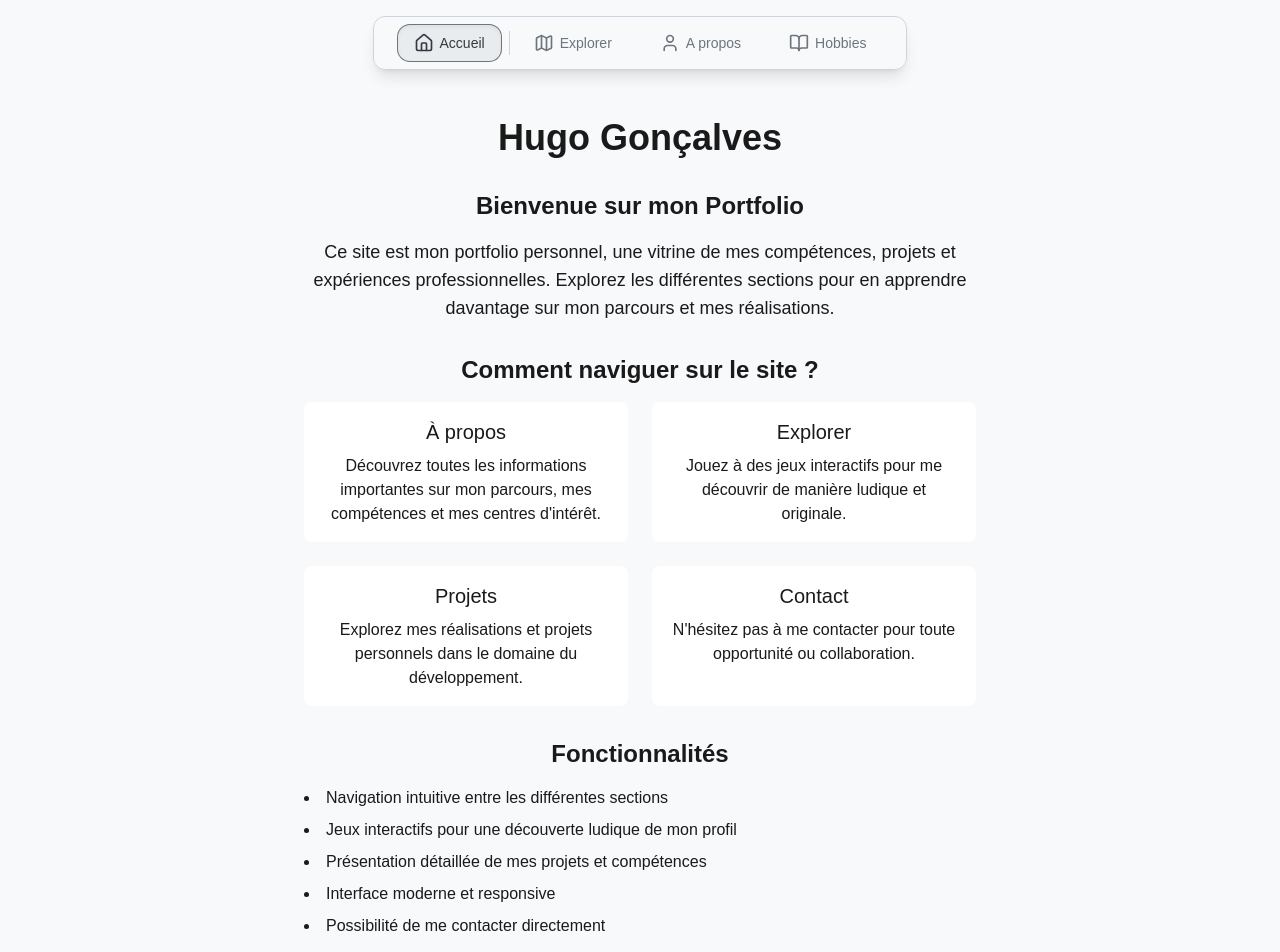
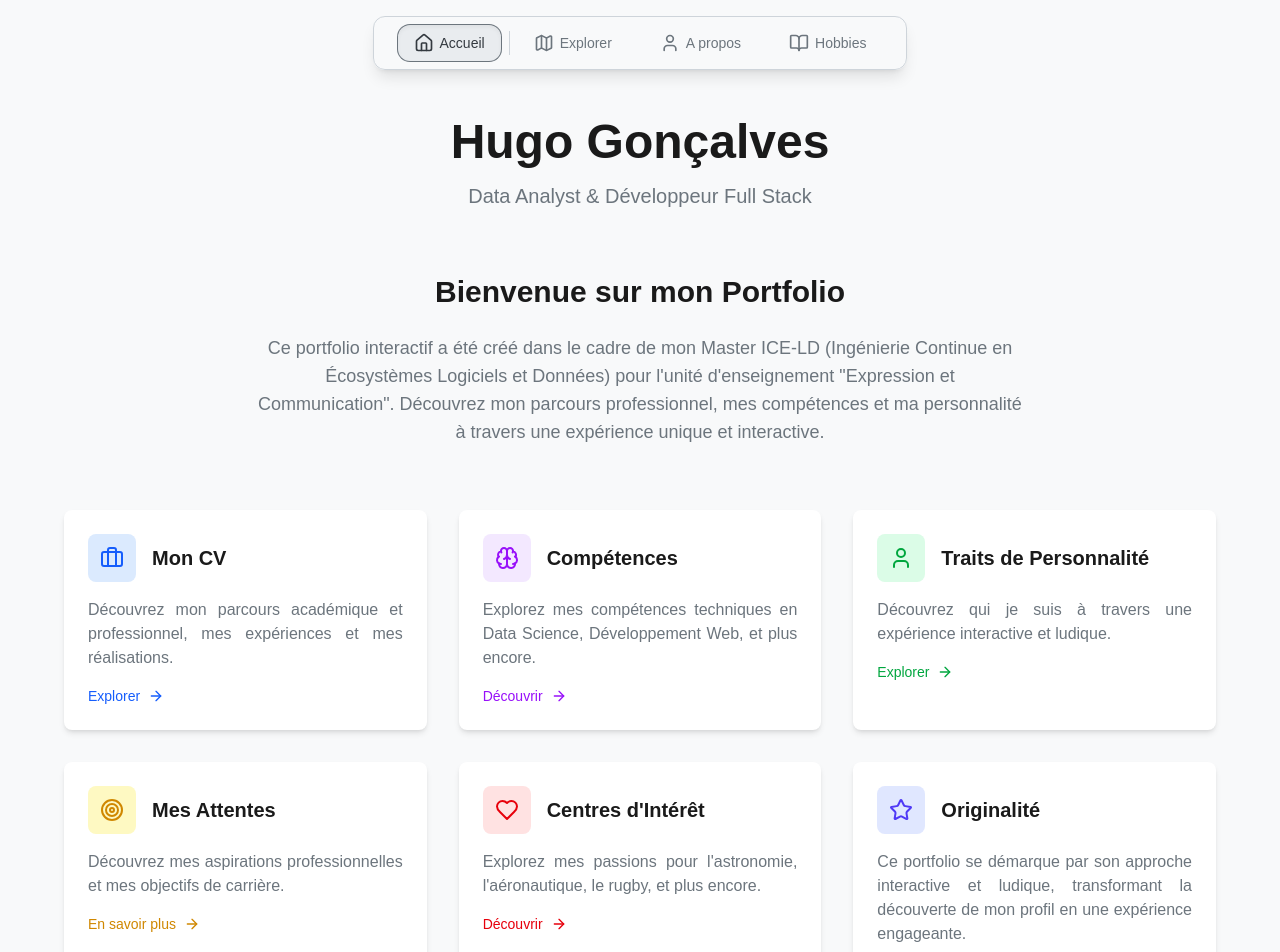
Before and after one commit to hugoglvs/my-portfolio, a Next.js app: page / in a window 1280 px wide. Shown: the top 952 px of the page. Built offline with nearby package versions, Linux system fonts and the light colour scheme.

Commit message:
Better landing page

```diff
--- a/src/app/explore/page.tsx
+++ b/src/app/explore/page.tsx
@@ -177,6 +177,7 @@ export default function Home() {
               <div>
                 <h1 className="text-xl md:text-2xl font-bold text-[var(--foreground)]">Mon Voyage Interactif</h1>
                 <p className="mt-1 text-sm text-[var(--neutral-600)] dark:text-[var(--neutral-400)]">Explorez les événements de ma vie, mes passions et mes rêves à travers une carte interactive</p>
+                <p className="mt-1 text-sm text-[var(--neutral-600)] dark:text-[var(--neutral-400)]">Il vous suffit de participer à un mini-jeu jusqu&apos;à la fin pour le valider</p>
               </div>
 
               {/* How to Play Section */}
--- a/src/app/page.tsx
+++ b/src/app/page.tsx
@@ -1,59 +1,165 @@
 'use client';
+
+import { motion } from 'framer-motion';
+import Link from 'next/link';
+import {
+  User,
+  Heart,
+  ArrowRight,
+  Briefcase,
+  Brain,
+  Target,
+  Star
+} from 'lucide-react';
 
 export default function Home() {
   return (
     <main className="min-h-screen flex flex-col items-center justify-center bg-[var(--background)] p-8">
-      <h1 className="text-4xl font-bold mb-8 text-[var(--foreground)]">Hugo Gonçalves</h1>
+      {/* Hero Section */}
+      <motion.div
+        initial={{ opacity: 0, y: 20 }}
+        animate={{ opacity: 1, y: 0 }}
+        transition={{ duration: 0.8 }}
+        className="text-center mb-16"
+      >
+        <h1 className="text-5xl font-bold mb-4 text-[var(--foreground)]">Hugo Gonçalves</h1>
+        <p className="text-xl text-[var(--neutral-600)] dark:text-[var(--neutral-400)]">
+          Data Analyst &amp; Développeur Full Stack
+        </p>
+      </motion.div>
 
-      <div className="max-w-2xl text-center space-y-6">
-        <section className="mb-8">
-          <h2 className="text-2xl font-semibold mb-4 text-[var(--foreground)]">Bienvenue sur mon Portfolio</h2>
-          <p className="text-lg text-[var(--foreground)]">
-            Ce site est mon portfolio personnel, une vitrine de mes compétences, projets et expériences professionnelles.
-            Explorez les différentes sections pour en apprendre davantage sur mon parcours et mes réalisations.
+      {/* Main Content */}
+      <div className="max-w-6xl w-full space-y-16">
+        {/* Introduction */}
+        <motion.section
+          initial={{ opacity: 0, y: 20 }}
+          animate={{ opacity: 1, y: 0 }}
+          transition={{ duration: 0.8, delay: 0.2 }}
+          className="text-center"
+        >
+          <h2 className="text-3xl font-semibold mb-6 text-[var(--foreground)]">Bienvenue sur mon Portfolio</h2>
+          <p className="text-lg text-[var(--neutral-600)] dark:text-[var(--neutral-400)] max-w-3xl mx-auto">
+            Ce portfolio interactif a été créé dans le cadre de mon Master ICE-LD (Ingénierie Continue en Écosystèmes Logiciels et Données)
+            pour l&apos;unité d&apos;enseignement &quot;Expression et Communication&quot;. Découvrez mon parcours professionnel, mes compétences
+            et ma personnalité à travers une expérience unique et interactive.
           </p>
-        </section>
+        </motion.section>
 
-        <section className="mb-8">
-          <h2 className="text-2xl font-semibold mb-4 text-[var(--foreground)]">Comment naviguer sur le site ?</h2>
-          <div className="grid grid-cols-1 md:grid-cols-2 gap-6">
-            <div className="p-4 bg-[var(--card)] rounded-lg">
-              <h3 className="text-xl font-medium mb-2 text-[var(--foreground)]">À propos</h3>
-              <p className="text-[var(--foreground)]">
-                Découvrez toutes les informations importantes sur mon parcours, mes compétences et mes centres d&apos;intérêt.
+        {/* Features Grid */}
+        <motion.div
+          initial={{ opacity: 0, y: 20 }}
+          animate={{ opacity: 1, y: 0 }}
+          transition={{ duration: 0.8, delay: 0.4 }}
+          className="grid grid-cols-1 md:grid-cols-2 lg:grid-cols-3 gap-8"
+        >
+          {/* CV Section */}
+          <Link href="/about" className="group">
+            <div className="p-6 bg-[var(--card)] rounded-lg shadow-md hover:shadow-lg transition-all duration-300 h-full">
+              <div className="flex items-center gap-4 mb-4">
+                <div className="p-3 bg-blue-100 dark:bg-blue-900 rounded-lg">
+                  <Briefcase className="w-6 h-6 text-blue-600 dark:text-blue-400" />
+                </div>
+                <h3 className="text-xl font-semibold text-[var(--foreground)]">Mon CV</h3>
+              </div>
+              <p className="text-[var(--neutral-600)] dark:text-[var(--neutral-400)] mb-4">
+                Découvrez mon parcours académique et professionnel, mes expériences et mes réalisations.
               </p>
+              <div className="flex items-center text-blue-600 dark:text-blue-400">
+                <span className="text-sm font-medium">Explorer</span>
+                <ArrowRight className="w-4 h-4 ml-2 group-hover:translate-x-1 transition-transform" />
+              </div>
             </div>
-            <div className="p-4 bg-[var(--card)] rounded-lg">
-              <h3 className="text-xl font-medium mb-2 text-[var(--foreground)]">Explorer</h3>
-              <p className="text-[var(--foreground)]">
-                Jouez à des jeux interactifs pour me découvrir de manière ludique et originale.
+          </Link>
+
+          {/* Compétences Section */}
+          <Link href="/about#skills" className="group">
+            <div className="p-6 bg-[var(--card)] rounded-lg shadow-md hover:shadow-lg transition-all duration-300 h-full">
+              <div className="flex items-center gap-4 mb-4">
+                <div className="p-3 bg-purple-100 dark:bg-purple-900 rounded-lg">
+                  <Brain className="w-6 h-6 text-purple-600 dark:text-purple-400" />
+                </div>
+                <h3 className="text-xl font-semibold text-[var(--foreground)]">Compétences</h3>
+              </div>
+              <p className="text-[var(--neutral-600)] dark:text-[var(--neutral-400)] mb-4">
+                Explorez mes compétences techniques en Data Science, Développement Web, et plus encore.
               </p>
+              <div className="flex items-center text-purple-600 dark:text-purple-400">
+                <span className="text-sm font-medium">Découvrir</span>
+                <ArrowRight className="w-4 h-4 ml-2 group-hover:translate-x-1 transition-transform" />
+              </div>
             </div>
-            <div className="p-4 bg-[var(--card)] rounded-lg">
-              <h3 className="text-xl font-medium mb-2 text-[var(--foreground)]">Projets</h3>
-              <p className="text-[var(--foreground)]">
-                Explorez mes réalisations et projets personnels dans le domaine du développement.
+          </Link>
+
+          {/* Personnalité Section */}
+          <Link href="/explore" className="group">
+            <div className="p-6 bg-[var(--card)] rounded-lg shadow-md hover:shadow-lg transition-all duration-300 h-full">
+              <div className="flex items-center gap-4 mb-4">
+                <div className="p-3 bg-green-100 dark:bg-green-900 rounded-lg">
+                  <User className="w-6 h-6 text-green-600 dark:text-green-400" />
+                </div>
+                <h3 className="text-xl font-semibold text-[var(--foreground)]">Traits de Personnalité</h3>
+              </div>
+              <p className="text-[var(--neutral-600)] dark:text-[var(--neutral-400)] mb-4">
+                Découvrez qui je suis à travers une expérience interactive et ludique.
               </p>
+              <div className="flex items-center text-green-600 dark:text-green-400">
+                <span className="text-sm font-medium">Explorer</span>
+                <ArrowRight className="w-4 h-4 ml-2 group-hover:translate-x-1 transition-transform" />
+              </div>
             </div>
-            <div className="p-4 bg-[var(--card)] rounded-lg">
-              <h3 className="text-xl font-medium mb-2 text-[var(--foreground)]">Contact</h3>
-              <p className="text-[var(--foreground)]">
-                N&apos;hésitez pas à me contacter pour toute opportunité ou collaboration.
+          </Link>
+
+          {/* Attentes Section */}
+          <Link href="/explore" className="group">
+            <div className="p-6 bg-[var(--card)] rounded-lg shadow-md hover:shadow-lg transition-all duration-300 h-full">
+              <div className="flex items-center gap-4 mb-4">
+                <div className="p-3 bg-yellow-100 dark:bg-yellow-900 rounded-lg">
+                  <Target className="w-6 h-6 text-yellow-600 dark:text-yellow-400" />
+                </div>
+                <h3 className="text-xl font-semibold text-[var(--foreground)]">Mes Attentes</h3>
+              </div>
+              <p className="text-[var(--neutral-600)] dark:text-[var(--neutral-400)] mb-4">
+                Découvrez mes aspirations professionnelles et mes objectifs de carrière.
               </p>
+              <div className="flex items-center text-yellow-600 dark:text-yellow-400">
+                <span className="text-sm font-medium">En savoir plus</span>
+                <ArrowRight className="w-4 h-4 ml-2 group-hover:translate-x-1 transition-transform" />
+              </div>
             </div>
+          </Link>
+
+          {/* Centres d'Intérêt Section */}
+          <Link href="/explore" className="group">
+            <div className="p-6 bg-[var(--card)] rounded-lg shadow-md hover:shadow-lg transition-all duration-300 h-full">
+              <div className="flex items-center gap-4 mb-4">
+                <div className="p-3 bg-red-100 dark:bg-red-900 rounded-lg">
+                  <Heart className="w-6 h-6 text-red-600 dark:text-red-400" />
+                </div>
+                <h3 className="text-xl font-semibold text-[var(--foreground)]">Centres d&apos;Intérêt</h3>
+              </div>
+              <p className="text-[var(--neutral-600)] dark:text-[var(--neutral-400)] mb-4">
+                Explorez mes passions pour l&apos;astronomie, l&apos;aéronautique, le rugby, et plus encore.
+              </p>
+              <div className="flex items-center text-red-600 dark:text-red-400">
+                <span className="text-sm font-medium">Découvrir</span>
+                <ArrowRight className="w-4 h-4 ml-2 group-hover:translate-x-1 transition-transform" />
+              </div>
+            </div>
+          </Link>
+
+          {/* Originalité Section */}
+          <div className="p-6 bg-[var(--card)] rounded-lg shadow-md h-full">
+            <div className="flex items-center gap-4 mb-4">
+              <div className="p-3 bg-indigo-100 dark:bg-indigo-900 rounded-lg">
+                <Star className="w-6 h-6 text-indigo-600 dark:text-indigo-400" />
+              </div>
+              <h3 className="text-xl font-semibold text-[var(--foreground)]">Originalité</h3>
+            </div>
+            <p className="text-[var(--neutral-600)] dark:text-[var(--neutral-400)]">
+              Ce portfolio se démarque par son approche interactive et ludique, transformant la découverte de mon profil en une expérience engageante.
+            </p>
           </div>
-        </section>
-
-        <section>
-          <h2 className="text-2xl font-semibold mb-4 text-[var(--foreground)]">Fonctionnalités</h2>
-          <ul className="list-disc list-inside text-left text-[var(--foreground)] space-y-2">
-            <li>Navigation intuitive entre les différentes sections</li>
-            <li>Jeux interactifs pour une découverte ludique de mon profil</li>
-            <li>Présentation détaillée de mes projets et compétences</li>
-            <li>Interface moderne et responsive</li>
-            <li>Possibilité de me contacter directement</li>
-          </ul>
-        </section>
+        </motion.div>
       </div>
     </main>
   );
```
